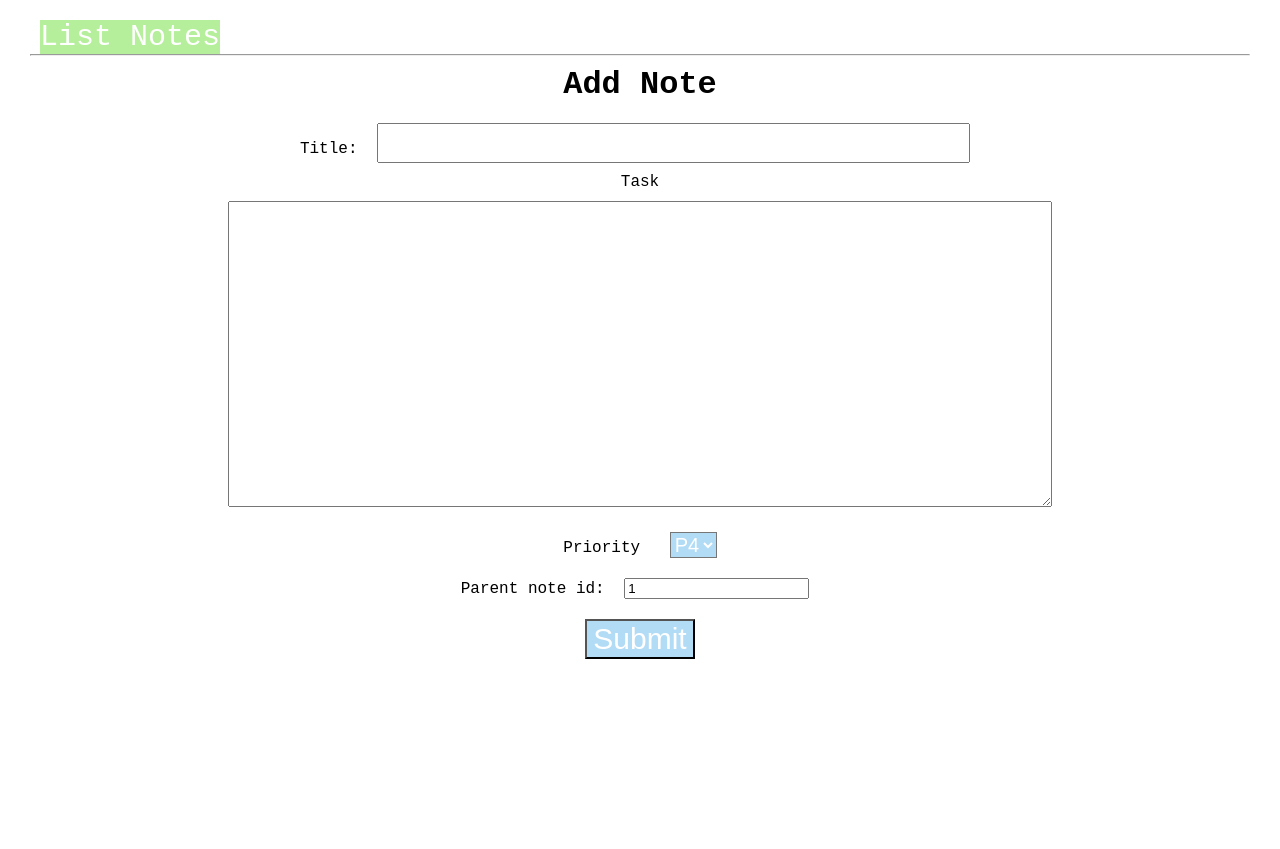
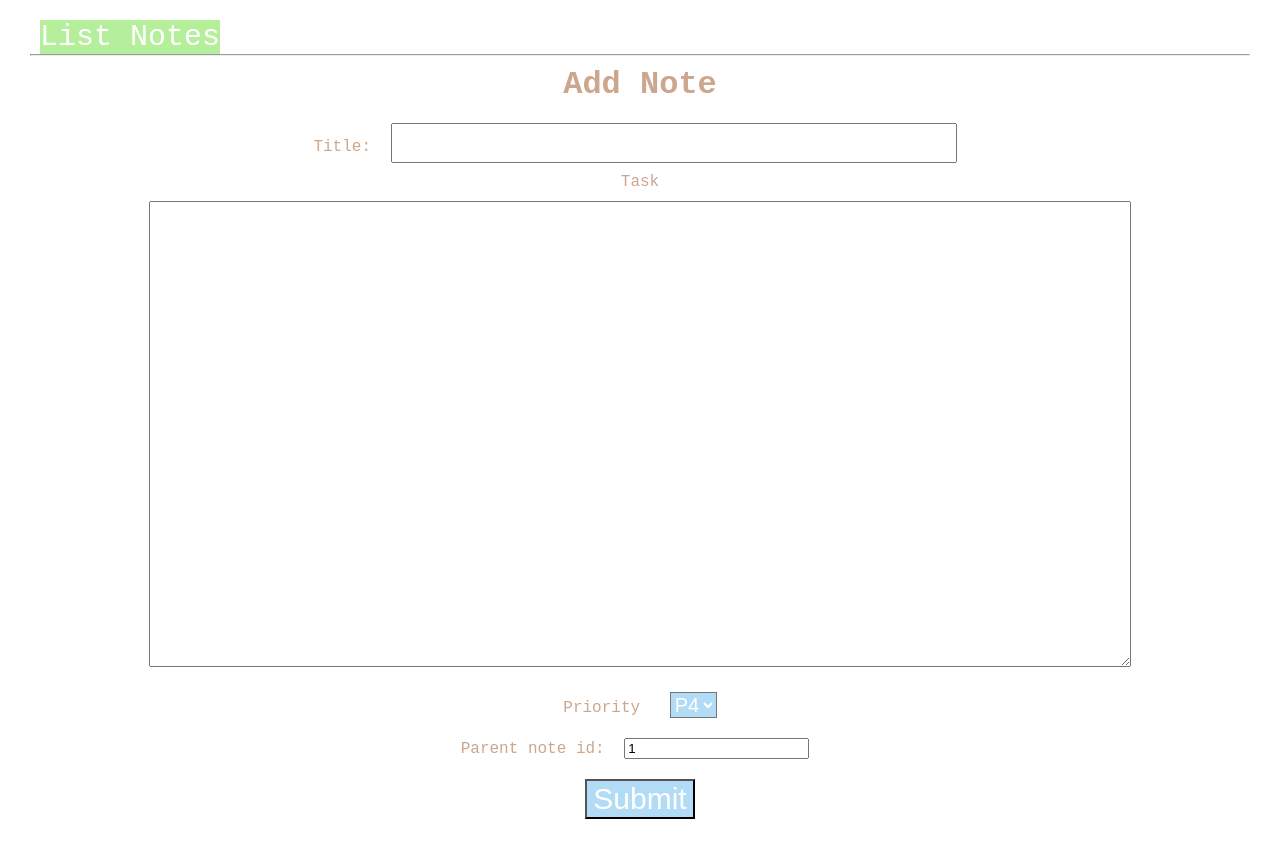
Before and after one commit to yabincui/dailynote, a Python web app: template templates/add_note.html in a window 1280 px wide. Before the commit the page ends 659 px from the top, so only its background shows below. Run offline with Jinja, Linux system fonts and the light colour scheme; the template is opened without the code that fills it: most values are stand-ins (such as "Sample title", 1, 10 or a date in 2020).

Commit message:
Improve format of task/title.

```diff
--- a/css/bootstrap.css
+++ b/css/bootstrap.css
@@ -5,6 +5,21 @@ text-align: center;
 
 body {
 font-family: "Courier New", Courier, monospace;
+color: #cca78d;
+}
+
+.task {
+font-family: "Courier New", Courier, monospace;
+color: #cca78d;
+font-size:20px;
+}
+
+.title {
+font-family: "Courier New", Courier, monospace;
+color: #cca78d;
+font-weight: bold;
+font-size:30px;
+text-align:center;
 }
 
 ul {
--- a/templates/add_note.html
+++ b/templates/add_note.html
@@ -26,9 +26,9 @@
     <h1>Add Note</h1>
   	<form action="/add_note" method="post">
       Title:
-      <input style="font-weight: bold;font-size:30px;text-align:center;" type="text" name="title" size="30"> <br>
+      <input class="title" type="text" name="title" size="30"> <br>
       Task<br>
-      <textarea rows="20" cols="100" name="task"> </textarea> <br>
+      <textarea rows="20" cols="80" name="task" class="task"></textarea> <br>
       <span font-size:30px>Priority</span>
         <select name="priority" style="font-size:20px;background-color:#b2dcf5;color:white;">
           <option value="P1">P1</option>
--- a/templates/change_note.html
+++ b/templates/change_note.html
@@ -25,9 +25,9 @@
     <h1>Change Note</h1>
   	<form action="/change_note?note_id={{ note_id }}" method="post">
       Title:
-      <input style="font-weight: bold;font-size:30px;text-align:center;" type="text" name="title" value="{{ title }}" size="30"> <br>
+      <input class="title" type="text" name="title" value="{{ title }}" size="30"> <br>
       Task<br>
-      <textarea rows="20" cols="100" name="task" font-size:20px>{{ task }}</textarea> <br>
+      <textarea rows="20" cols="80" name="task" class="task">{{ task }}</textarea> <br>
       <span font-size:30px>State</span>
         <select name="state">
           {% if priority == "TODO" %}
--- a/templates/dump_note.html
+++ b/templates/dump_note.html
@@ -34,11 +34,11 @@
       </tr>
       <tr>
         <td>Title</td>
-        <td>{{ title }}</td>
+        <td class="title" style="text-align:left">{{ title }}</td>
       </tr>
       <tr>
         <td>Task</td>
-        <td>{{ task }}</td>
+        <td><pre class="task">{{ task }}</pre></td>
       </tr>
       {% if parent %}
       <tr>
--- a/templates/list_notes.html
+++ b/templates/list_notes.html
@@ -34,11 +34,11 @@
       </tr>
       <tr>
         <td>Title</td>
-        <td>{{ note['title'] }}</td>
+        <td class="title" style="text-align:left">{{ note['title'] }}</td>
       </tr>
       <tr>
         <td>Task</td>
-        <td>{{ note['task'] }}</td>
+        <td><pre class="task">{{ note['task'] }}</pre></td>
       </tr>
       {% if note['parent'] %}
       <tr>
```
